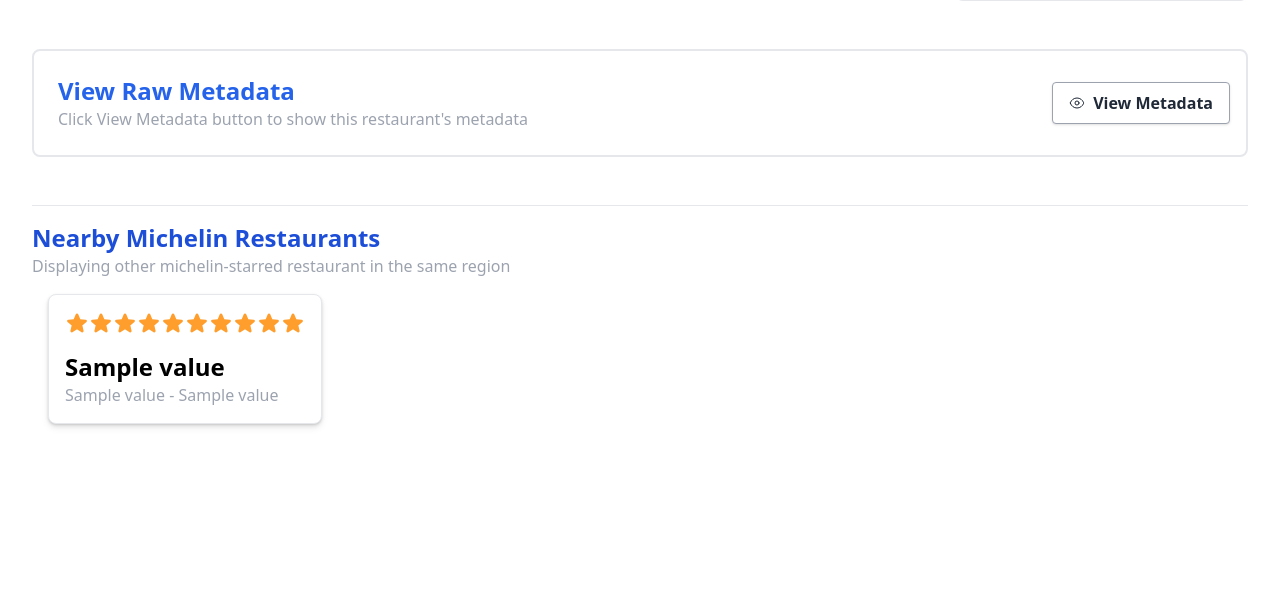
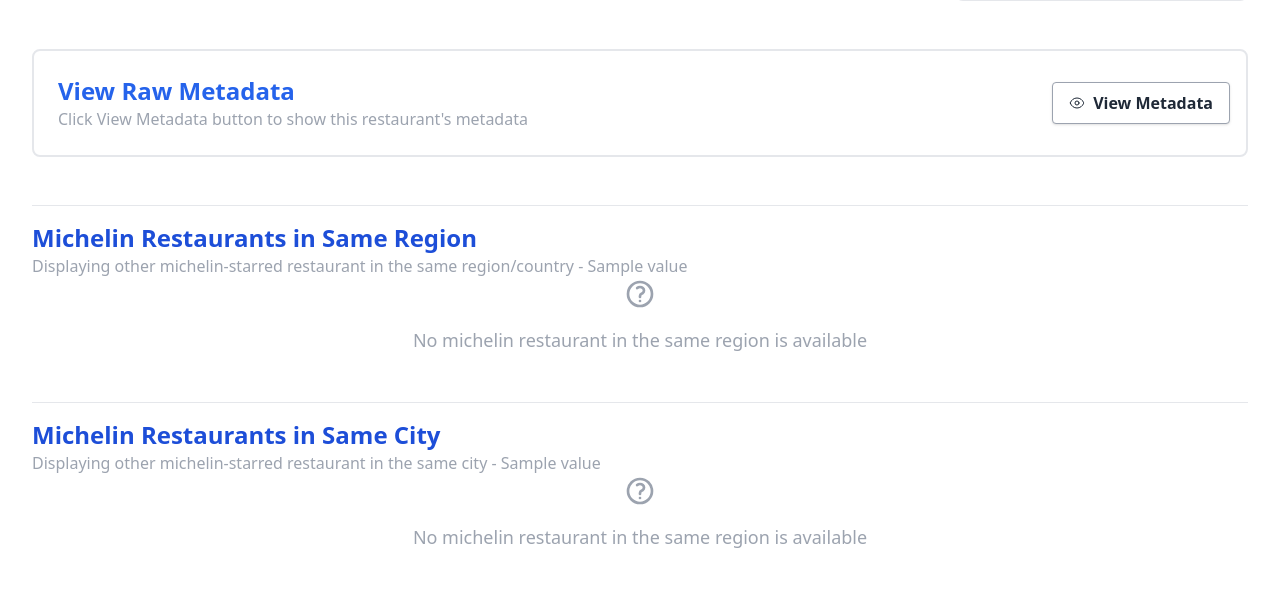
Before and after one commit to michelin-psatir/michelin-web, a Django app: template michelin/templates/detail.html in a window 1280 px wide. Shown: the part 783-1398 px from the top of the page. Before the commit the page ends 1211 px from the top, so only its background shows below. Run offline with Django 4.2, Linux system fonts and the light colour scheme; tables that the repository leaves empty hold one stand-in row (values such as "Sample post"); the template is opened without the code that fills it: values that come from a table or form of the project are taken from there, most other values are stand-ins (such as "Sample title", 1, 10 or a date in 2020); some libraries are stand-ins or nearby versions.

Commit message:
Add nearby system and search parser

```diff
--- a/michelin/templates/detail.html
+++ b/michelin/templates/detail.html
@@ -29,6 +29,11 @@
 			} else {
 				x.style.display = "none";
 			}
+		}
+
+		function fetchData(clicked_id)
+            {
+                window.location.href = "/details/" + clicked_id.slice(23);
             }
 	</script>
 
@@ -327,11 +332,13 @@
 			<div class="flex flex-col my-8">
 
 				<hr class="my-4 w-full">
-				<h3 class="text-2xl text-blue-700 font-bold">Nearby Michelin Restaurants</h3>
-				<p class="text-gray-400">Displaying other michelin-starred restaurant in the same region</p>
+				<h3 class="text-2xl text-blue-700 font-bold">Michelin Restaurants in Same Region</h3>
+				<p class="text-gray-400">Displaying other michelin-starred restaurant in the same region/country - {{ resultLocal.0.region.value }}</p>
 
 				<div class="flex flex-row overflow-x-auto max-w-fullscroll-p-4">
-					{% for res in resultNearby %}
+					{% if resultNearbyRegion and resultNearbyRegion|length > 1 %}
+						{% for res in resultNearbyRegion %}
+							{% if res.restaurantID.value != resultLocal.0.nameURI.value %}
 							<div class="w-fit m-4" id="{{ res.restaurantID.value }}" onclick=fetchData(this.id)>
 								<div class="flex flex-col p-4 rounded-lg shadow drop-shadow-md bg-white hover:bg-gray-100 hover:cursor-pointer border border-solid border-gray-200">
 
@@ -349,7 +356,56 @@
 									</div>
 								</div>
 							</div>
+							{% endif %}
 						{% endfor %}
+					{% else %}
+					<div class="flex flex-col w-full items-center content-center space-y-4">
+						<svg xmlns="http://www.w3.org/2000/svg" fill="none" viewBox="0 0 24 24" class="stroke-gray-400 stroke-2 w-8 h-8">
+							<path stroke-linecap="round" stroke-linejoin="round" d="M9.879 7.519c1.171-1.025 3.071-1.025 4.242 0 1.172 1.025 1.172 2.687 0 3.712-.203.179-.43.326-.67.442-.745.361-1.45.999-1.45 1.827v.75M21 12a9 9 0 11-18 0 9 9 0 0118 0zm-9 5.25h.008v.008H12v-.008z" />
+						</svg>
+						<h3 class="text-lg text-gray-400 text-center font-medium">No michelin restaurant in the same region is available</h3>
+					</div>
+					{% endif %}
+				</div>
+			</div>
+
+			<div class="flex flex-col my-8">
+
+				<hr class="my-4 w-full">
+				<h3 class="text-2xl text-blue-700 font-bold">Michelin Restaurants in Same City</h3>
+				<p class="text-gray-400">Displaying other michelin-starred restaurant in the same city - {{ resultLocal.0.city.value }}</p>
+
+				<div class="flex flex-row overflow-x-auto max-w-fullscroll-p-4">
+					{% if resultNearbyCity and resultNearbyCity|length > 1 %}
+						{% for res in resultNearbyCity %}
+							{% if res.restaurantID.value != resultLocal.0.nameURI.value %}
+							<div class="w-fit m-4" id="{{ res.restaurantID.value }}" onclick=fetchData(this.id)>
+								<div class="flex flex-col p-4 rounded-lg shadow drop-shadow-md bg-white hover:bg-gray-100 hover:cursor-pointer border border-solid border-gray-200">
+
+									<div class="flex flex-row">
+										{% for i in "x"|rjust:res.stars.value %}
+										<svg xmlns="http://www.w3.org/2000/svg" fill="#FF9E2C" viewBox="0 0 24 24" stroke-width="1.5" stroke="#FF9E2C" class="w-6 h-6">
+											<path stroke-linecap="round" stroke-linejoin="round" d="M11.48 3.499a.562.562 0 011.04 0l2.125 5.111a.563.563 0 00.475.345l5.518.442c.499.04.701.663.321.988l-4.204 3.602a.563.563 0 00-.182.557l1.285 5.385a.562.562 0 01-.84.61l-4.725-2.885a.563.563 0 00-.586 0L6.982 20.54a.562.562 0 01-.84-.61l1.285-5.386a.562.562 0 00-.182-.557l-4.204-3.602a.563.563 0 01.321-.988l5.518-.442a.563.563 0 00.475-.345L11.48 3.5z" />
+										</svg>
+										{% endfor %}
+									</div>
+
+									<div class="flex flex-col pt-4 space-y-0">
+										<h3 class="text-2xl font-bold whitespace-nowrap">{{ res.restaurantName.value }}</h5>
+										<p class="text-gray-400 whitespace-nowrap">{{ res.city.value }} - {{ res.year.value }}</p>
+									</div>
+								</div>
+							</div>
+							{% endif %}
+						{% endfor %}
+					{% else %}
+					<div class="flex flex-col w-full items-center content-center space-y-4">
+						<svg xmlns="http://www.w3.org/2000/svg" fill="none" viewBox="0 0 24 24" class="stroke-gray-400 stroke-2 w-8 h-8">
+							<path stroke-linecap="round" stroke-linejoin="round" d="M9.879 7.519c1.171-1.025 3.071-1.025 4.242 0 1.172 1.025 1.172 2.687 0 3.712-.203.179-.43.326-.67.442-.745.361-1.45.999-1.45 1.827v.75M21 12a9 9 0 11-18 0 9 9 0 0118 0zm-9 5.25h.008v.008H12v-.008z" />
+						</svg>
+						<h3 class="text-lg text-gray-400 text-center font-medium">No michelin restaurant in the same region is available</h3>
+					</div>
+					{% endif %}
 				</div>
 			</div>
 
```
Also changed, not shown: michelin/templates/index.html (+7 -1 lines), michelin/views.py (+52 -9 lines). Lines whose indentation alone changed are shown as unchanged.
